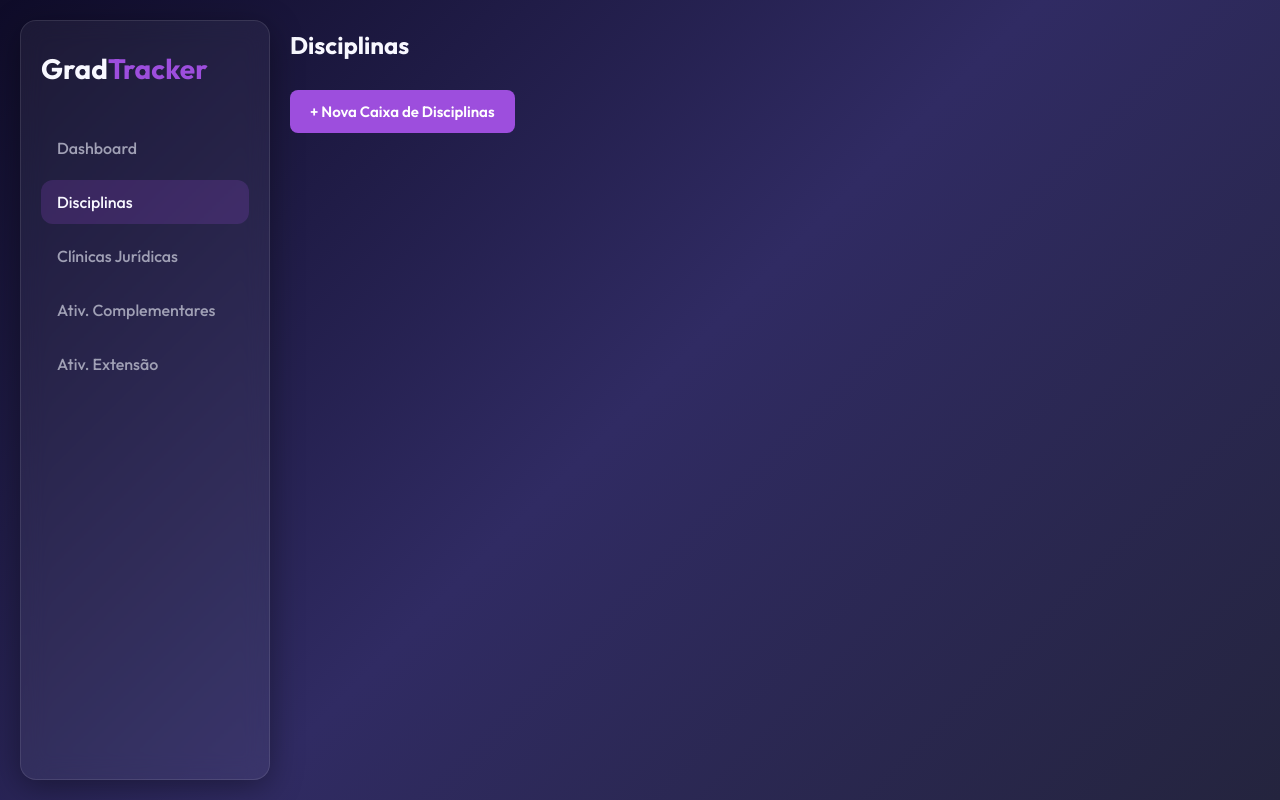
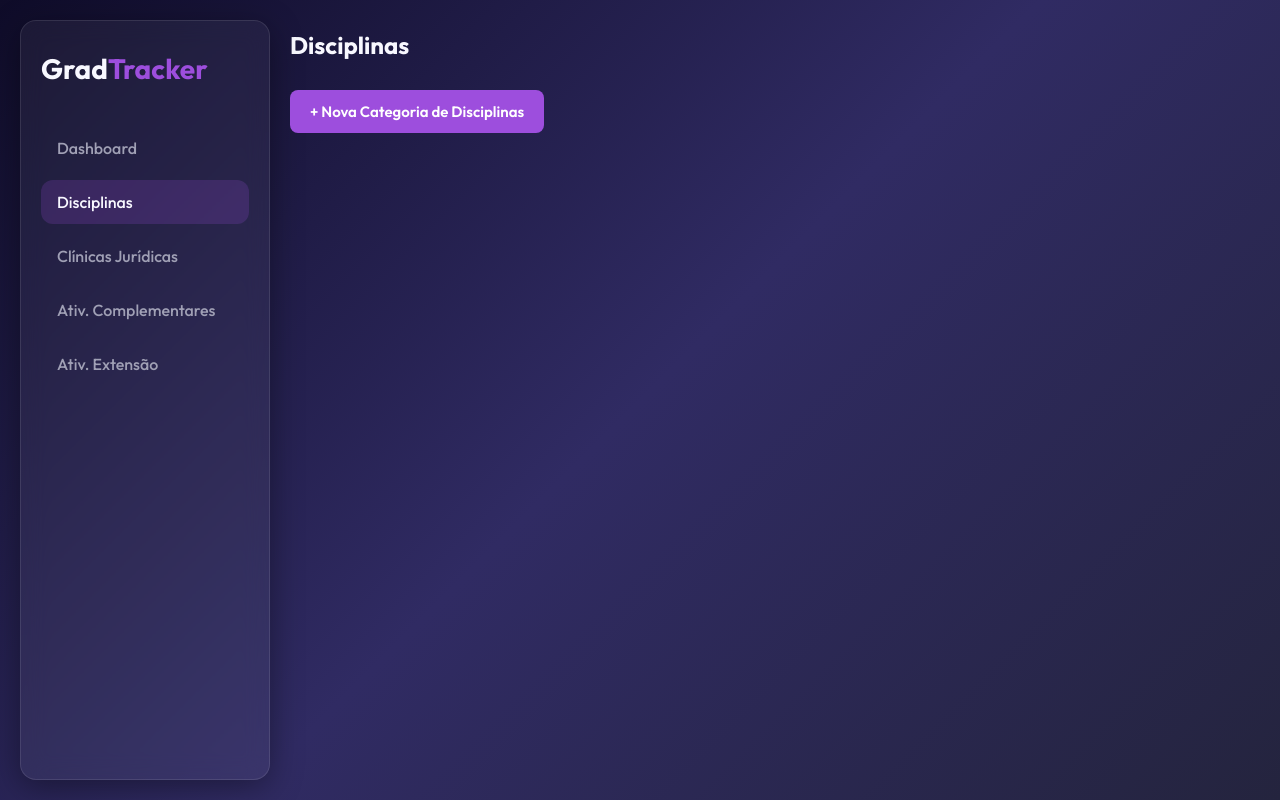
Before and after one commit to vbueno25-max/grad-tracker, a plain HTML site: page index.html in a window 1280 px wide. Both pictures are taken after a click on the button "Disciplinas". Drawn offline with nearby package versions, Linux system fonts and the light colour scheme; no server answers.

Commit message:
Update index.html

```diff
--- a/index.html
+++ b/index.html
@@ -3,7 +3,7 @@
 <head>
     <meta charset="UTF-8">
     <meta name="viewport" content="width=device-width, initial-scale=1.0">
-    <title>Grad Tracker - Carga Horária</title>
+    <title>Gerenciador Graduação - Carga Horária</title>
     <script src="https://cdn.jsdelivr.net/npm/@supabase/supabase-js@2"></script>
     <link href="https://fonts.googleapis.com/css2?family=Outfit:wght@300;400;500;600;700&display=swap" rel="stylesheet">
     <link rel="stylesheet" href="css/style.css">
@@ -51,7 +51,7 @@
             <!-- Disciplinas View -->
             <section id="view-disciplinas" class="view-section hidden">
                 <div class="header-actions">
-                    <button class="btn btn-primary" id="btn-add-subject-box">+ Nova Caixa de Disciplinas</button>
+                    <button class="btn btn-primary" id="btn-add-subject-box">+ Nova Categoria de Disciplinas</button>
                 </div>
                 <div id="subject-boxes-container" class="boxes-container">
                     <!-- Injected by JS -->
```
